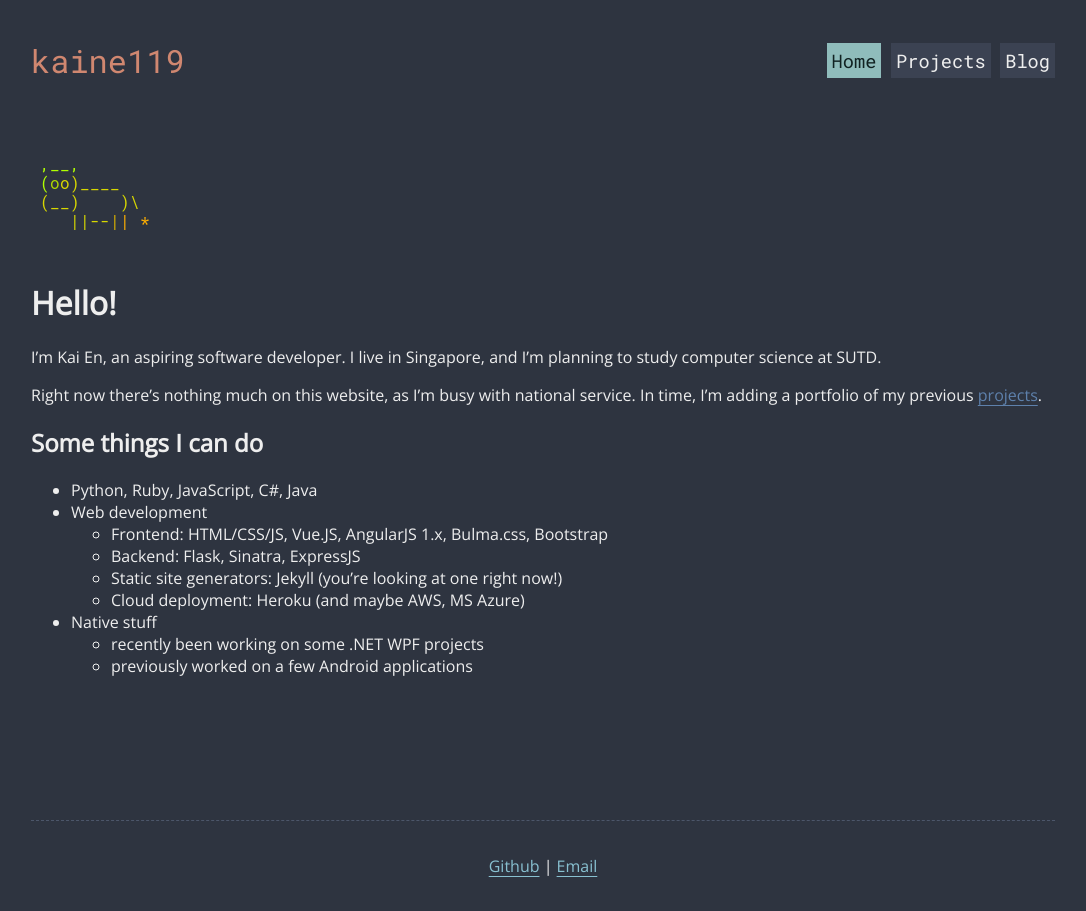
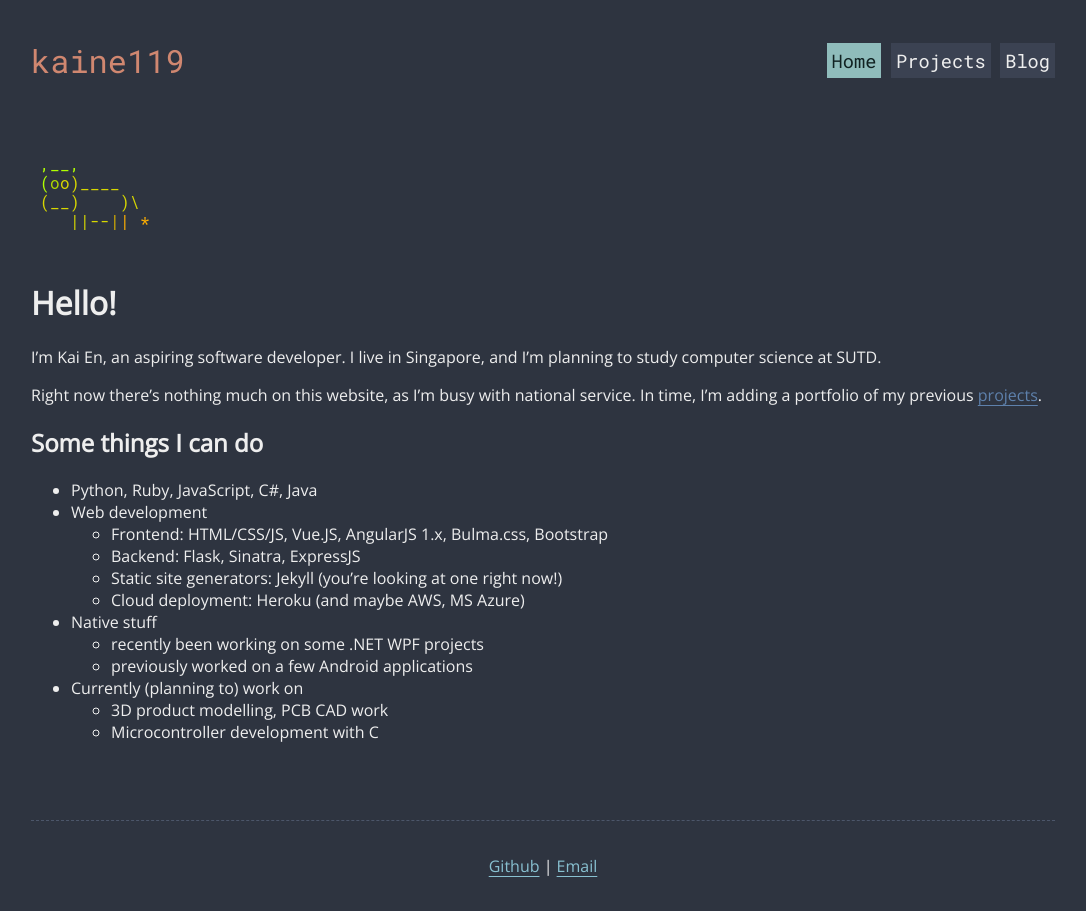
Before and after one commit to kaine119/kaine119.github.io, a Jekyll site: the page built from index.md, in a window 1280 px wide. Shown: the whole page, without its empty margins (97-1183 px from the left). Built offline with Jekyll 4.4.1, drawn with Linux system fonts in a browser that asks for light colours.

Commit message:
Add some words to frontpage

```diff
--- a/index.md
+++ b/index.md
@@ -26,3 +26,6 @@ In time, I'm adding a portfolio of my previous [projects](/projects).
 * Native stuff
   - recently been working on some .NET WPF projects
   - previously worked on a few Android applications
+* Currently (planning to) work on
+  - 3D product modelling, PCB CAD work
+  - Microcontroller development with C
```
